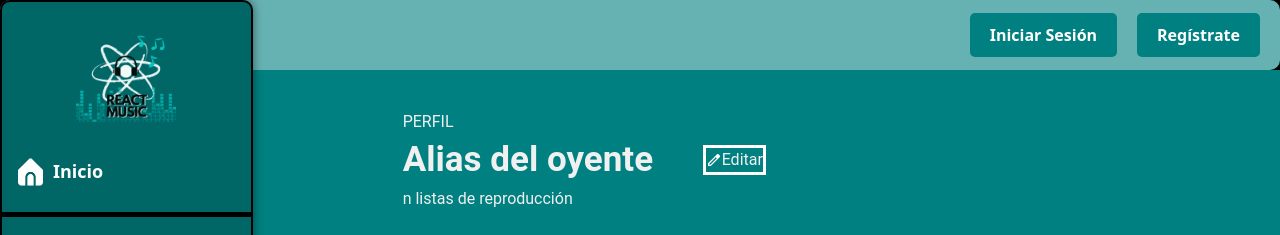
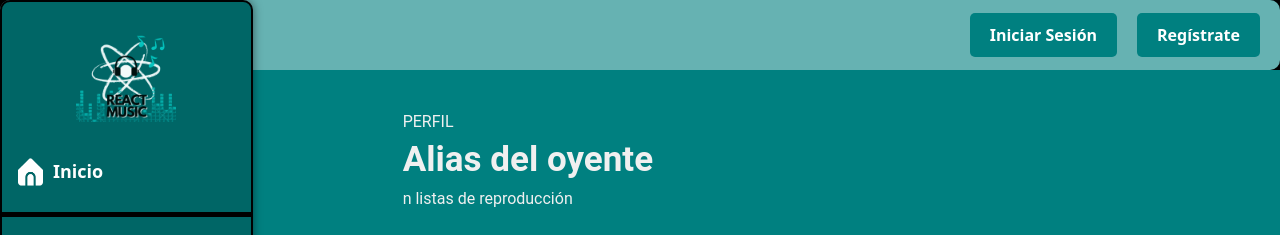
Before and after one commit to IVANCCAMA/Spotify-React, a React (Create React App) app in the folder spotify/: page /perfil in a window 1280 px wide. Shown: the top 235 px of the page. Built offline with nearby package versions, Linux system fonts and the light colour scheme; no server answers; some icons are missing; the HTML template or start-up script is replaced by a standard one.

Commit message:
Quitar boton de editar

```diff
--- a/spotify/src/components/perfilUsuario.js
+++ b/spotify/src/components/perfilUsuario.js
@@ -37,10 +37,6 @@ function PerfilUsuario({ userConnected }) {
           <div>PERFIL</div>
           <div className="user-profile-alias">
             <div className="contenedor-alias">Alias del oyente</div>
-            <button className="contenedor-editar">
-              <Icon icon="material-symbols:edit-outline" color="white" width={16} height={16} />
-              <div>Editar</div>
-            </button>
           </div>
           <div>n listas de reproducción</div>
         </div>
```
